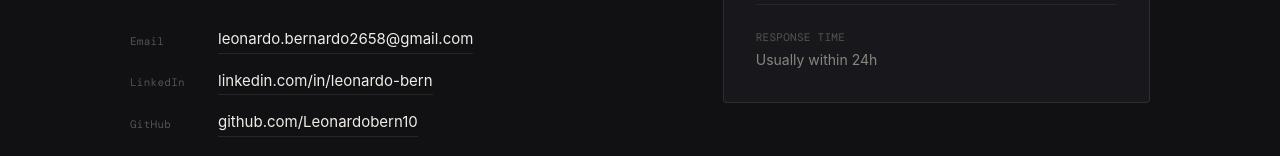
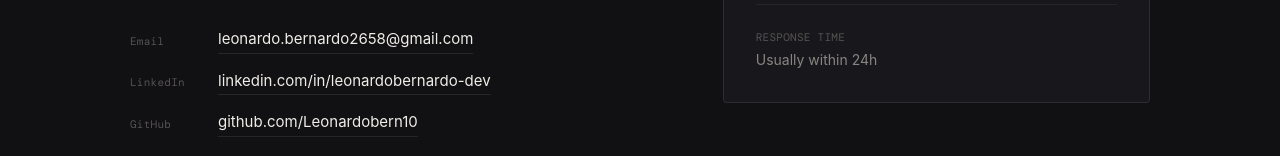
Before and after one commit to Leonardobern10/portfolio, a React (Vite) app: page / in a window 1280 px wide. Shown: the part 4967-5123 px from the top of the page. Built offline with nearby package versions, Linux system fonts and the light colour scheme; no server answers.

Commit message:
"fix: link to linkedin"

```diff
--- a/src/data/contactLinksData.ts
+++ b/src/data/contactLinksData.ts
@@ -8,8 +8,8 @@
     },
     {
         label: 'LinkedIn',
-        value: 'linkedin.com/in/leonardo-bern',
-        href: 'https://linkedin.com/in/leonardo-bern',
+        value: 'linkedin.com/in/leonardobernardo-dev',
+        href: 'https://www.linkedin.com/in/leonardobernardo-dev/',
     },
     {
         label: 'GitHub',
```
